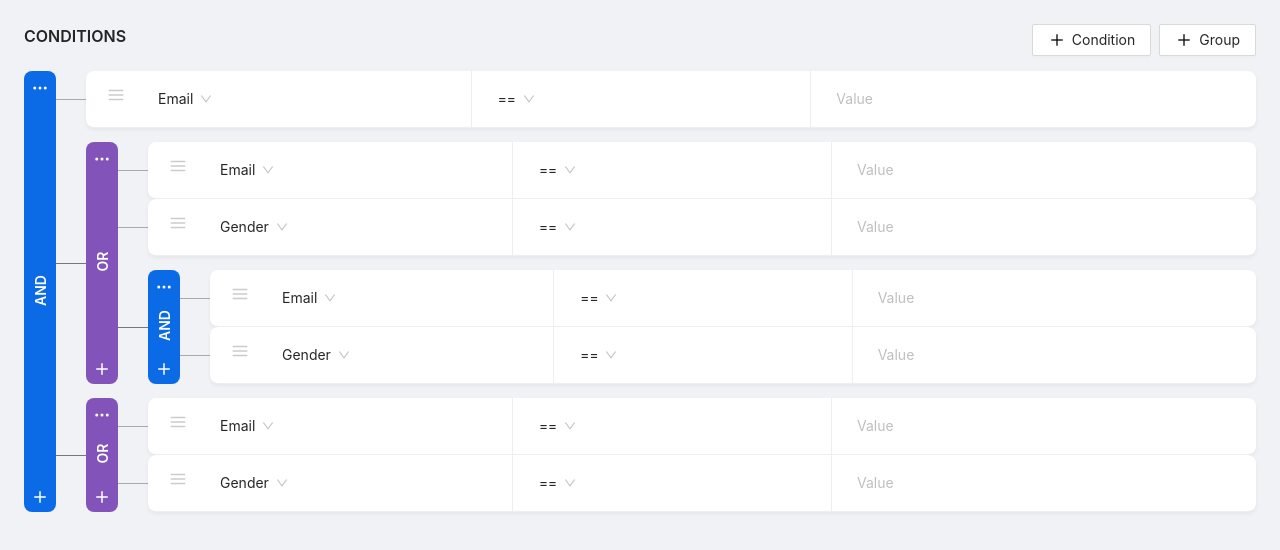
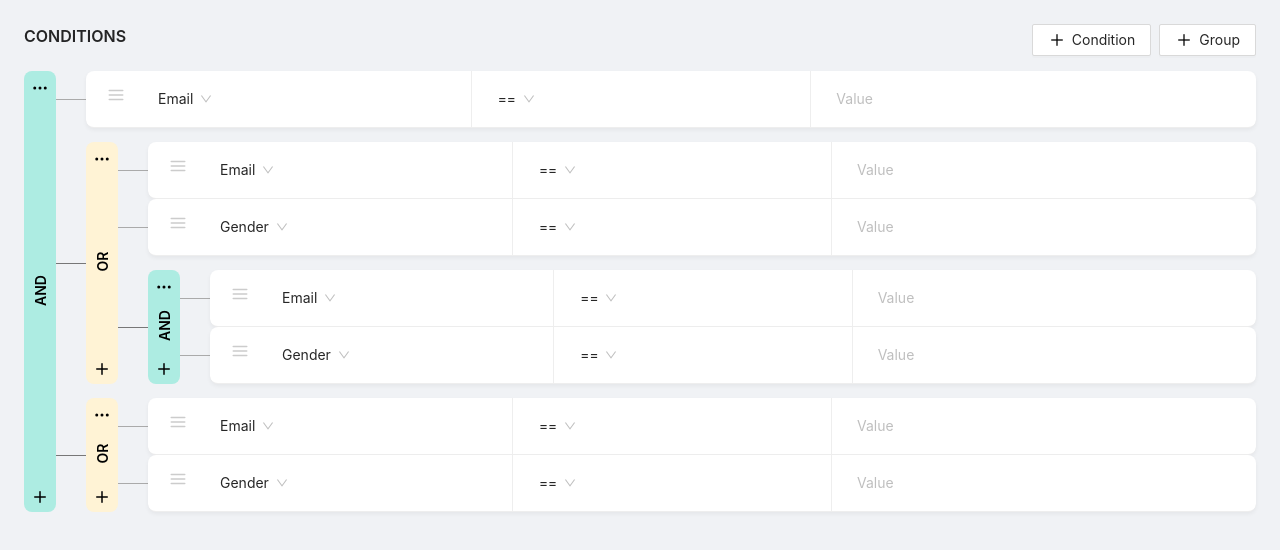
Before and after one commit to arifrohmanhakim/react-easy-query-builder, a React (Create React App) app: page / in a window 1280 px wide. Shown: the top 550 px of the page. Built offline with nearby package versions, Linux system fonts and the light colour scheme.

Commit message:
add styles porps

```diff
--- a/src/components/builder/index.tsx
+++ b/src/components/builder/index.tsx
@@ -11,11 +11,8 @@ import { useRecoilState } from 'recoil';
 
 const { Content } = Layout;
 export default function Builder(props: BuilderProps) {
-    const { query, fields, options } = props;
+    const { query, fields, options, styles } = props;
     const [currentQuery, setCurrentQuery] = useRecoilState(recoilCurrentQuery);
-
-    console.log("currentQuery", currentQuery);
-
 
     useEffect(() => {
         setCurrentQuery(query)
@@ -35,7 +32,7 @@ export default function Builder(props: BuilderProps) {
                         <div style={{ marginTop: first ? 0 : 14 }} key={position}>
                             <Row align='stretch' justify='space-between' className={`parent-conditions ${first ? 'first' : ''}`}>
                                 <Col>
-                                    <ToolbarBuilder type={key} position={position} isFirst={first} />
+                                    <ToolbarBuilder type={key} position={position} isFirst={first} styles={styles} />
                                 </Col>
                                 <Col className={`wrap-item`}>
                                     {_.map(val, (item: ConditionalItemProps, index) => !_.isNil(item?.or) || !_.isNil(item?.and) ? conditional(item, false, `${position}[${index}]`) : (
--- a/src/components/builder/toolbar.tsx
+++ b/src/components/builder/toolbar.tsx
@@ -1,4 +1,4 @@
-import { useCallback } from 'react';
+import { useCallback, useMemo } from 'react';
 import { Space, Button, Typography, Tooltip, Popover, Menu } from 'antd';
 import { Plus, MoreHorizontal, Copy, Trash } from 'react-feather';
 import _ from 'lodash';
@@ -8,7 +8,7 @@ import { ConditionalItemProps } from '../../types/builderTypes';
 import { removeEmptyArrayObject } from '../../utils/helpers';
 
 export default function ToolbarBuilder(props: any) {
-    const { type, position, isFirst = false } = props;
+    const { type, position, isFirst = false, styles } = props;
     const [currentQuery, setCurrentQuery] = useRecoilState(recoilCurrentQuery);
 
     /**
@@ -42,10 +42,6 @@ export default function ToolbarBuilder(props: any) {
         if (_.isNil(currentQuery)) return;
         let newQuery = _.cloneDeep(currentQuery);
         let currentValue: Array<ConditionalItemProps> = _.get(currentQuery, position);
-        console.log("pos", position);
-        console.log("ok", currentValue);
-
-
         currentValue = [...currentValue, {
             field: 'gender',
             operator: '=',
@@ -121,14 +117,6 @@ export default function ToolbarBuilder(props: any) {
         let newQuery = _.cloneDeep(currentQuery);
         _.unset(newQuery, position)
 
-        console.log("newQuery", newQuery);
-
-        const oke = _.filter(newQuery, (ele: any) => {
-            return ele.constructor === Object && Object.keys(ele).length > 0
-        })
-
-        console.log("oke", oke);
-
         // update recoil
         setCurrentQuery(removeEmptyArrayObject(newQuery));
     }, [currentQuery, position, setCurrentQuery])
@@ -156,18 +144,35 @@ export default function ToolbarBuilder(props: any) {
                 <Menu.Item icon={<Trash size={18} />} danger onClick={onDeleteGroup}>Delete</Menu.Item>
             </Menu>
         )
-    }, [onDuplicate, isFirst]);
+    }, [isFirst, onDuplicate, onDeleteGroup]);
+
+    /**
+     * toolbar styles
+     */
+    const toolbarStyles = useCallback((resultType: string) => {
+        let result = {};
+        if (_.isNil(styles)) return result;
+        if (_.eq(resultType, 'background')) {
+            if (_.eq(type, 'and') && !_.isNil(styles?.andColor)) return { backgroundColor: styles?.andColor };
+            if (_.eq(type, 'or') && !_.isNil(styles?.orColor)) return { backgroundColor: styles?.orColor };
+        }
+
+        if (_.eq(resultType, 'text-color')) {
+            if (!_.isNil(styles?.textColor)) return { color: styles?.textColor }
+        }
+        return result;
+    }, [styles, type])
 
     return (
-        <Space direction='vertical' className={`conditions-toolbar ${type}`}>
+        <Space direction='vertical' className={`conditions-toolbar ${type}`} style={toolbarStyles('background')}>
             <Popover trigger={['click']} placement="right" content={moreContent} overlayClassName="popover-menu">
-                <Button icon={<MoreHorizontal />} type="text" size="small" />
+                <Button icon={<MoreHorizontal />} type="text" size="small" style={toolbarStyles('text-color')} />
             </Popover>
             <Tooltip title={`Click to Change Condition`} placement="right">
-                <Typography.Title level={5} onClick={onChangeCondition}>{_.toUpper(type)}</Typography.Title>
+                <Typography.Title level={5} onClick={onChangeCondition} style={toolbarStyles('text-color')}>{_.toUpper(type)}</Typography.Title>
             </Tooltip>
             <Popover trigger={['click']} placement="right" content={addContent} overlayClassName="popover-menu">
-                <Button icon={<Plus />} type="text" size="small" shape="circle" />
+                <Button icon={<Plus />} type="text" size="small" shape="circle" style={toolbarStyles('text-color')} />
             </Popover>
         </Space>
     )
--- a/src/pages/App.tsx
+++ b/src/pages/App.tsx
@@ -52,7 +52,7 @@ function App() {
     });
     return (
         <div className="App">
-            <Builder query={query} fields={fields} onChange={setQuery} options={{ showLabel: false }} />
+            <Builder query={query} fields={fields} onChange={setQuery} options={{ showLabel: false }} styles={{ andColor: '#adece2', orColor: '#fff3d5', textColor: 'black' }} />
         </div>
     );
 }
```
Also changed, not shown: src/types/builderTypes.d.ts (+7 -0 lines).
